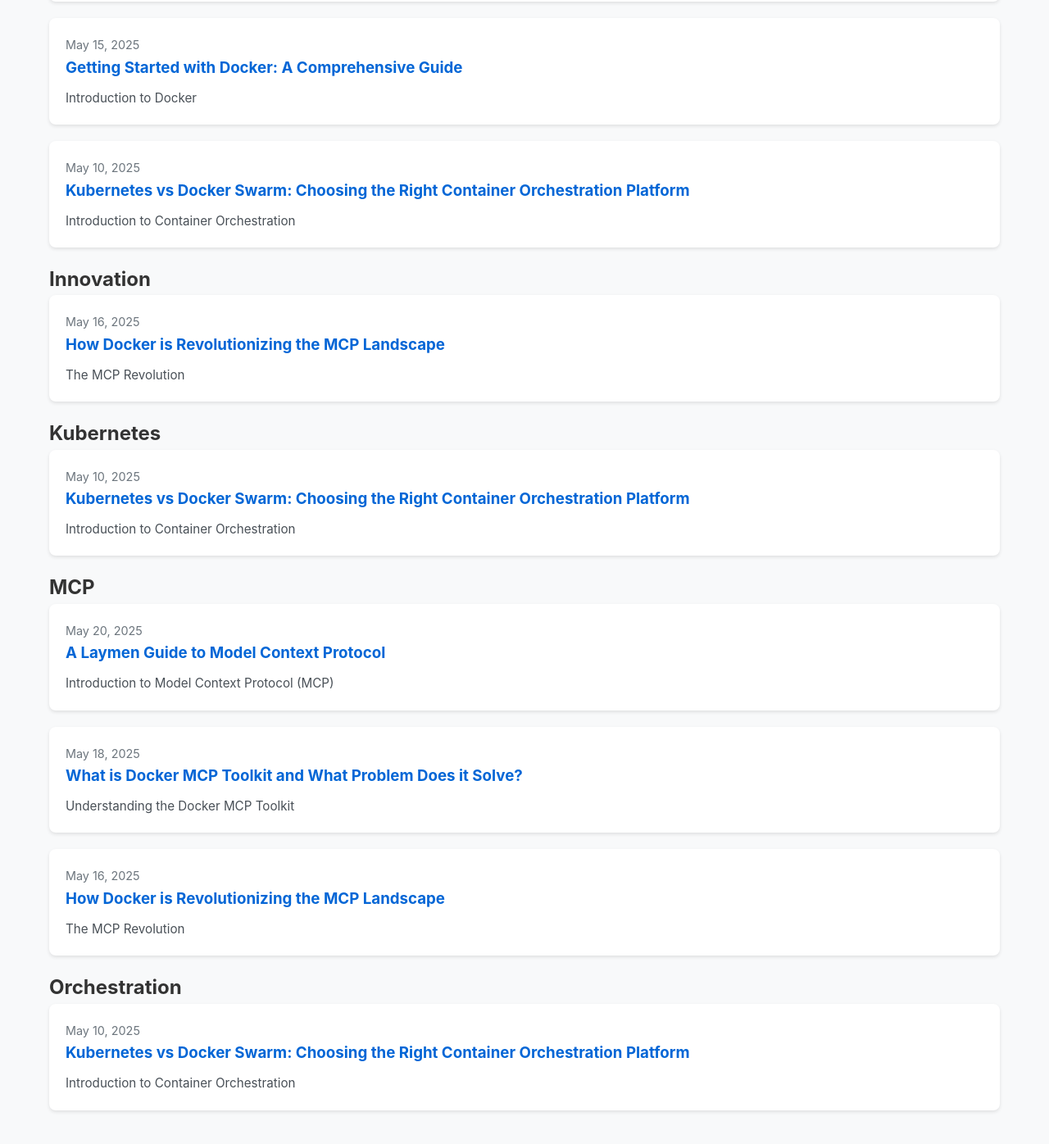
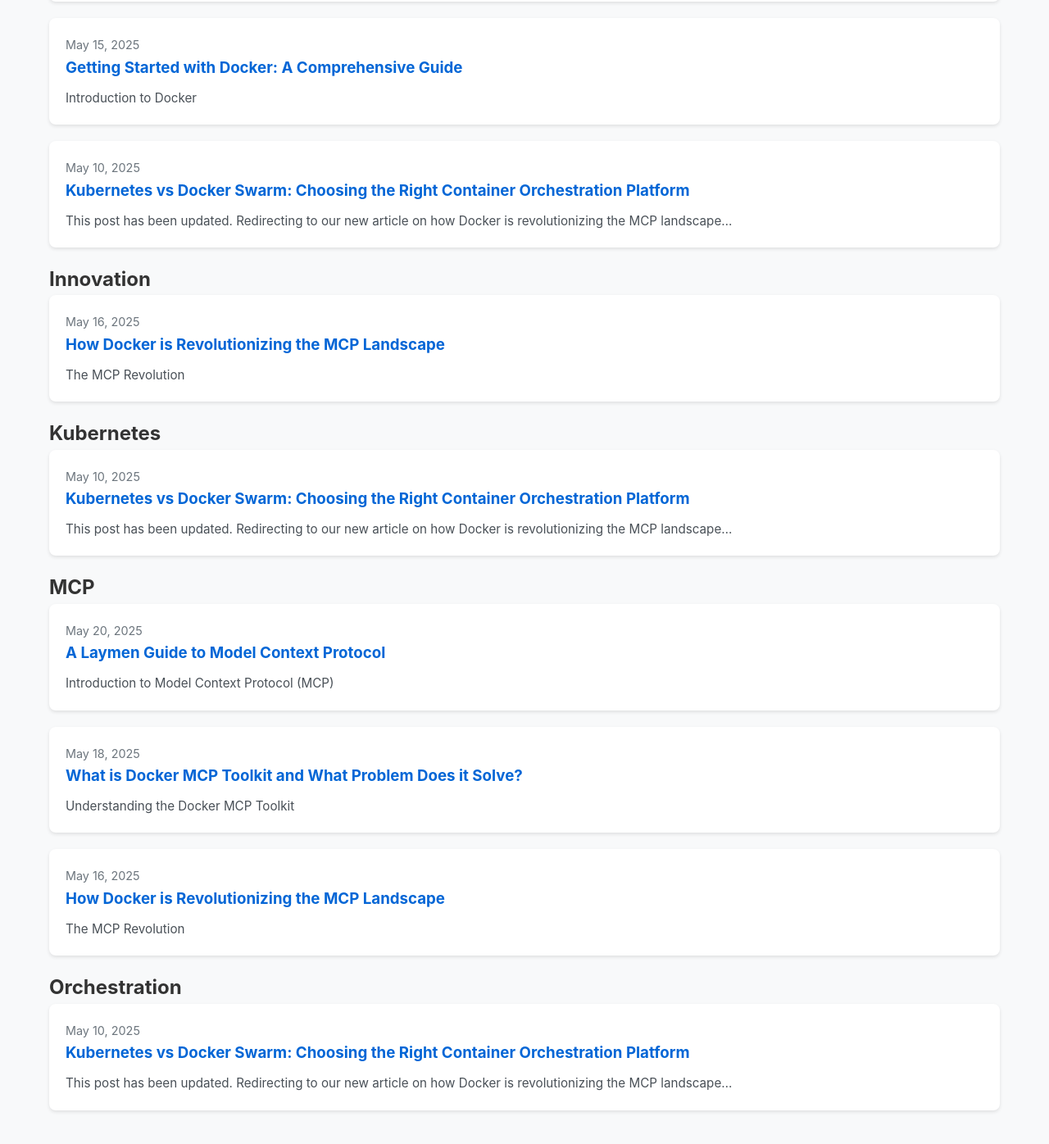
Before and after one commit to collabnix/mcp-portal-jekyll, a Jekyll site: the page built from docs/categories/index.html, in a window 1280 px wide and 1400 px high, scrolled down 1190 px. Shown: the top 1396 px of the window at 82% size. Built offline with Jekyll 4.4.1, drawn with Linux system fonts in a browser that asks for light colours; some of the changed lines change nothing that is shown.

Commit message:
Update old blog post to redirect to new Docker MCP article

````diff
--- a/docs/_posts/2025-05-10-kubernetes-vs-docker-swarm.md
+++ b/docs/_posts/2025-05-10-kubernetes-vs-docker-swarm.md
@@ -4,148 +4,7 @@
 categories: [Kubernetes, Docker, Orchestration]
 author: Admin
 image: /assets/images/k8s-vs-swarm.jpg
+redirect_to: /2025/05/16/docker-revolutionizing-mcp-landscape
 ---
 
-## Introduction to Container Orchestration
-
-As containerized applications grow in complexity and scale, managing them manually becomes impractical. Container orchestration platforms automate the deployment, scaling, networking, and management of containerized applications. Two of the most popular container orchestration platforms are Kubernetes and Docker Swarm.
-
-In this article, we'll compare these two platforms to help you choose the right solution for your needs.
-
-## Kubernetes: The Industry Standard
-
-Kubernetes (K8s) was originally developed by Google and is now maintained by the Cloud Native Computing Foundation (CNCF). It has become the de facto standard for container orchestration in production environments.
-
-### Key Features of Kubernetes
-
-- **Auto-scaling**: Automatically adjusts the number of running containers based on CPU utilization or other metrics
-- **Self-healing**: Automatically replaces and reschedules containers when nodes die
-- **Service discovery and load balancing**: Exposes containers using DNS name or IP address
-- **Automated rollouts and rollbacks**: Changes to application or configuration can be rolled out progressively and rolled back if issues arise
-- **Secret and configuration management**: Stores sensitive information securely
-- **Storage orchestration**: Automatically mounts storage systems of your choice
-- **Batch execution**: Manages batch and CI workloads
-
-### Pros of Kubernetes
-
-- Robust and feature-rich platform for complex applications
-- Large ecosystem with extensive tooling
-- Strong community support and regular updates
-- Native support from all major cloud providers
-- Better for large-scale, complex deployments
-
-### Cons of Kubernetes
-
-- Steeper learning curve
-- More complex to set up and maintain
-- Requires more resources to run
-- Can be overkill for simple applications
-
-## Docker Swarm: Simplicity First
-
-Docker Swarm is Docker's native clustering and orchestration solution. It's integrated with the Docker Engine and uses the same command-line interface (CLI).
-
-### Key Features of Docker Swarm
-
-- **Easy setup**: Usually just a few commands to create a Swarm
-- **Docker Compose compatibility**: Uses the familiar Docker Compose file format
-- **Integrated with Docker Engine**: No need for additional tools
-- **Service scaling**: Easily scale services up or down
-- **Load balancing**: Built-in load balancing for services
-- **Service discovery**: Automatic service discovery
-- **Rolling updates**: Update services with minimal downtime
-- **Health checks**: Monitor container health
-
-### Pros of Docker Swarm
-
-- Easier to set up and use
-- Lower resource overhead
-- Integrated with Docker ecosystem
-- Familiar Docker CLI and Compose support
-- Ideal for smaller deployments or teams new to containerization
-
-### Cons of Docker Swarm
-
-- Fewer advanced features compared to Kubernetes
-- Limited ecosystem and third-party tools
-- Less robust for complex, large-scale deployments
-- Smaller community compared to Kubernetes
-
-## Comparing Key Aspects
-
-### Installation and Setup
-
-**Kubernetes**: Complex setup with multiple components. Managed Kubernetes services (EKS, GKE, AKS) can simplify this.
-
-**Docker Swarm**: Simple setup with built-in Docker commands:
-```bash
-# Initialize a swarm
-docker swarm init
-
-# Join a swarm as a worker
-docker swarm join --token <worker-token> <manager-ip>:<port>
-```
-
-### Scalability
-
-**Kubernetes**: Designed for large-scale deployments, can handle thousands of nodes and containers.
-
-**Docker Swarm**: Good performance for smaller clusters but may struggle with very large deployments.
-
-### High Availability
-
-**Kubernetes**: Strong high availability features with multiple master nodes and self-healing capabilities.
-
-**Docker Swarm**: Supports high availability with multiple manager nodes but with fewer recovery options.
-
-### Networking
-
-**Kubernetes**: Complex but flexible networking model with support for CNI plugins.
-
-**Docker Swarm**: Simpler networking with built-in overlay networks and service discovery.
-
-### Storage
-
-**Kubernetes**: Rich storage options with persistent volumes, storage classes, and CSI support.
-
-**Docker Swarm**: Basic volume support with fewer options for persistent storage.
-
-### Monitoring and Logging
-
-**Kubernetes**: Extensive monitoring capabilities with tools like Prometheus, Grafana, and ELK stack.
-
-**Docker Swarm**: Limited native monitoring, often requires additional tools.
-
-### Updates and Rollbacks
-
-**Kubernetes**: Sophisticated update strategies with canary deployments, blue-green deployments, etc.
-
-**Docker Swarm**: Basic rolling updates with limited deployment strategies.
-
-## Which One Should You Choose?
-
-### Choose Kubernetes if:
-
-- You have complex, large-scale applications
-- You need advanced deployment strategies
-- You want a platform with a rich ecosystem
-- You can invest time in learning and maintenance
-- You need cloud provider integration
-- You're building a long-term, enterprise-grade solution
-
-### Choose Docker Swarm if:
-
-- You have smaller deployments or simpler applications
-- You need quick setup and minimal configuration
-- You already use Docker and want to leverage existing knowledge
-- You have limited resources for orchestration overhead
-- You prefer simplicity over advanced features
-- You're new to container orchestration
-
-## Conclusion
-
-Both Kubernetes and Docker Swarm are powerful tools for container orchestration, each with its own strengths and weaknesses. Your choice should depend on your specific requirements, team expertise, and the complexity of your applications.
-
-Kubernetes offers a more robust, feature-rich platform ideal for complex enterprise applications, while Docker Swarm provides a simpler solution that's easier to adopt for teams already familiar with Docker.
-
-In many cases, starting with Docker Swarm for simpler deployments and migrating to Kubernetes as your needs grow can be a sensible approach.
+This post has been updated. Redirecting to our new article on how Docker is revolutionizing the MCP landscape...
````
